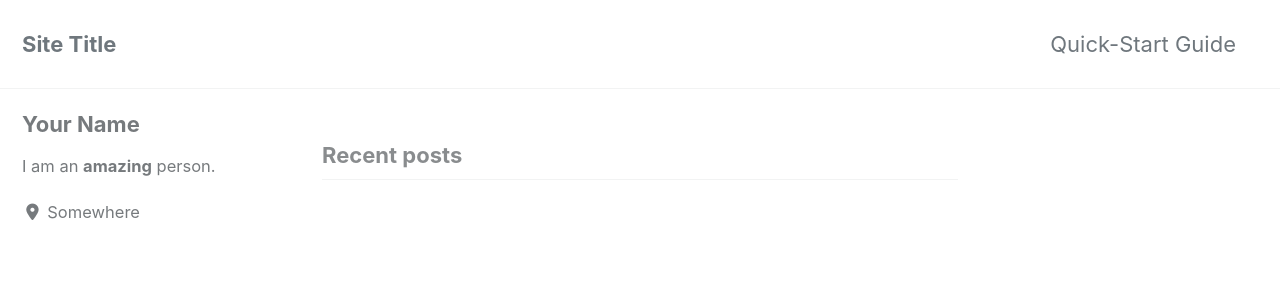
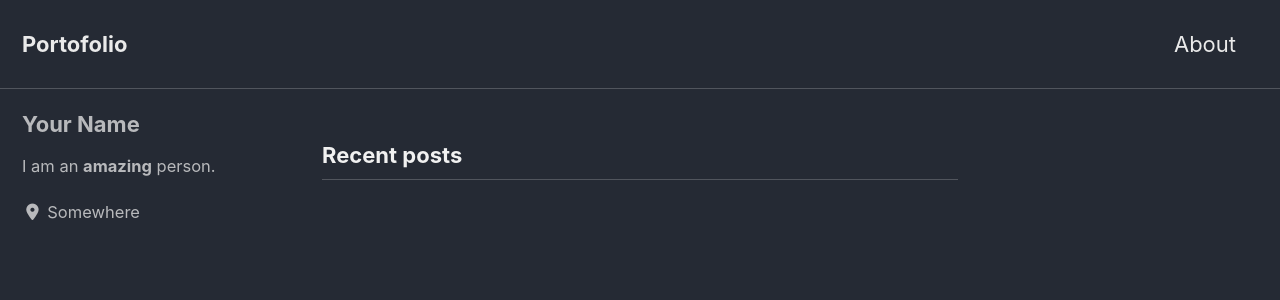
Before and after one commit to gganagno/gganagno.github.io, a Jekyll site: the page built from index.html, in a window 1280 px wide and 900 px high. Shown: the top 300 px of the window. Built offline with Jekyll 4.4.1, drawn with Linux system fonts in a browser that asks for light colours; cached includes are drawn as plain includes; nearby versions of some CDN libraries; the list of posts is cut into pages by our own code; some of the changed text lies outside the part shown.

Commit message:
portofolio

```diff
--- a/_config.yml
+++ b/_config.yml
@@ -12,14 +12,14 @@
 
 # theme                  : "minimal-mistakes-jekyll"
 # remote_theme           : "mmistakes/minimal-mistakes"
-minimal_mistakes_skin    : "default" # "air", "aqua", "contrast", "dark", "dirt", "neon", "mint", "plum", "sunrise"
+minimal_mistakes_skin    : "dark" # "air", "aqua", "contrast", "dark", "dirt", "neon", "mint", "plum", "sunrise"
 
 # Site Settings
 locale                   : "en-US"
-title                    : "Site Title"
+title                    : "Portofolio"
 title_separator          : "-"
 subtitle                 : # site tagline that appears below site title in masthead
-name                     : "Your Name"
+name                     : "Giorgos Anagnopoulosg"
 description              : "An amazing website."
 url                      : # the base hostname & protocol for your site e.g. "https://mmistakes.github.io"
 baseurl                  : # the subpath of your site, e.g. "/blog"
--- a/_data/navigation.yml
+++ b/_data/navigation.yml
@@ -1,6 +1,6 @@
 # main links
 main:
-  - title: "Quick-Start Guide"
+  - title: "About"
     url: https://mmistakes.github.io/minimal-mistakes/docs/quick-start-guide/
   # - title: "About"
   #   url: https://mmistakes.github.io/minimal-mistakes/about/
```
